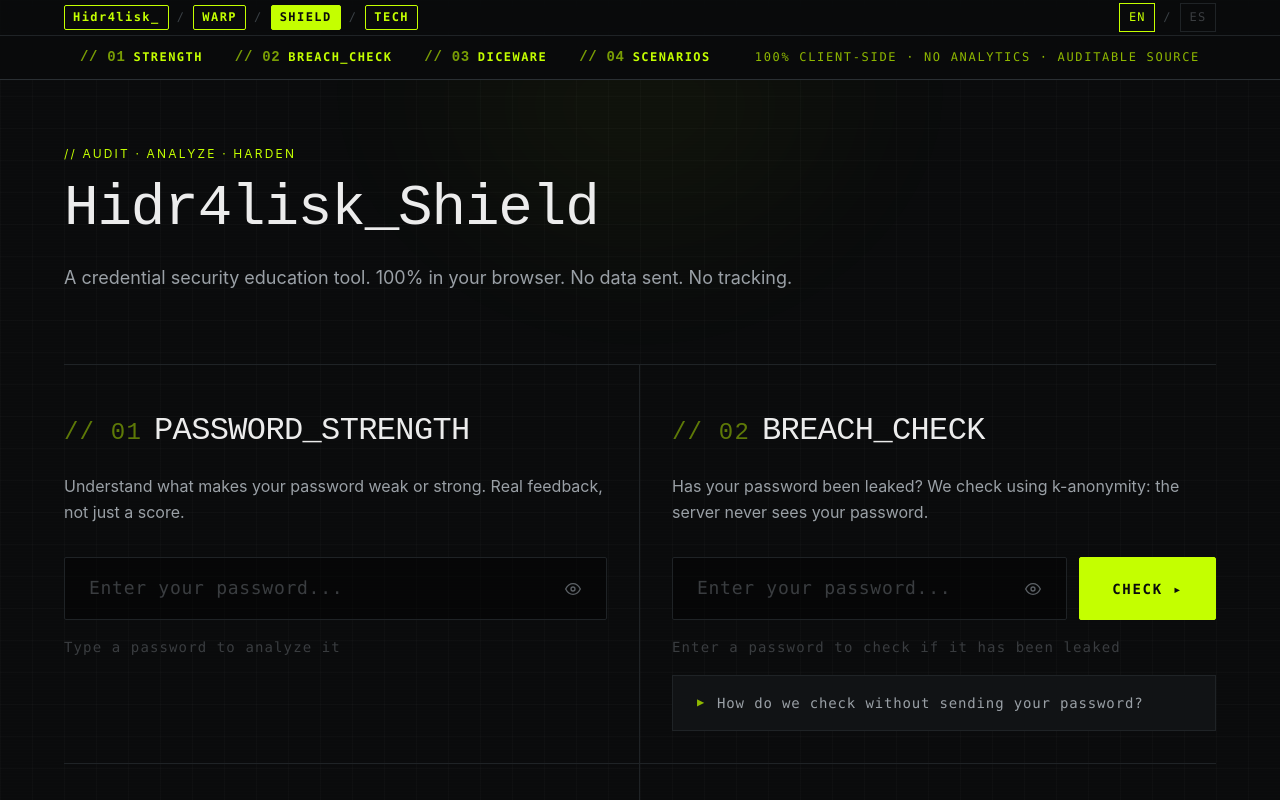
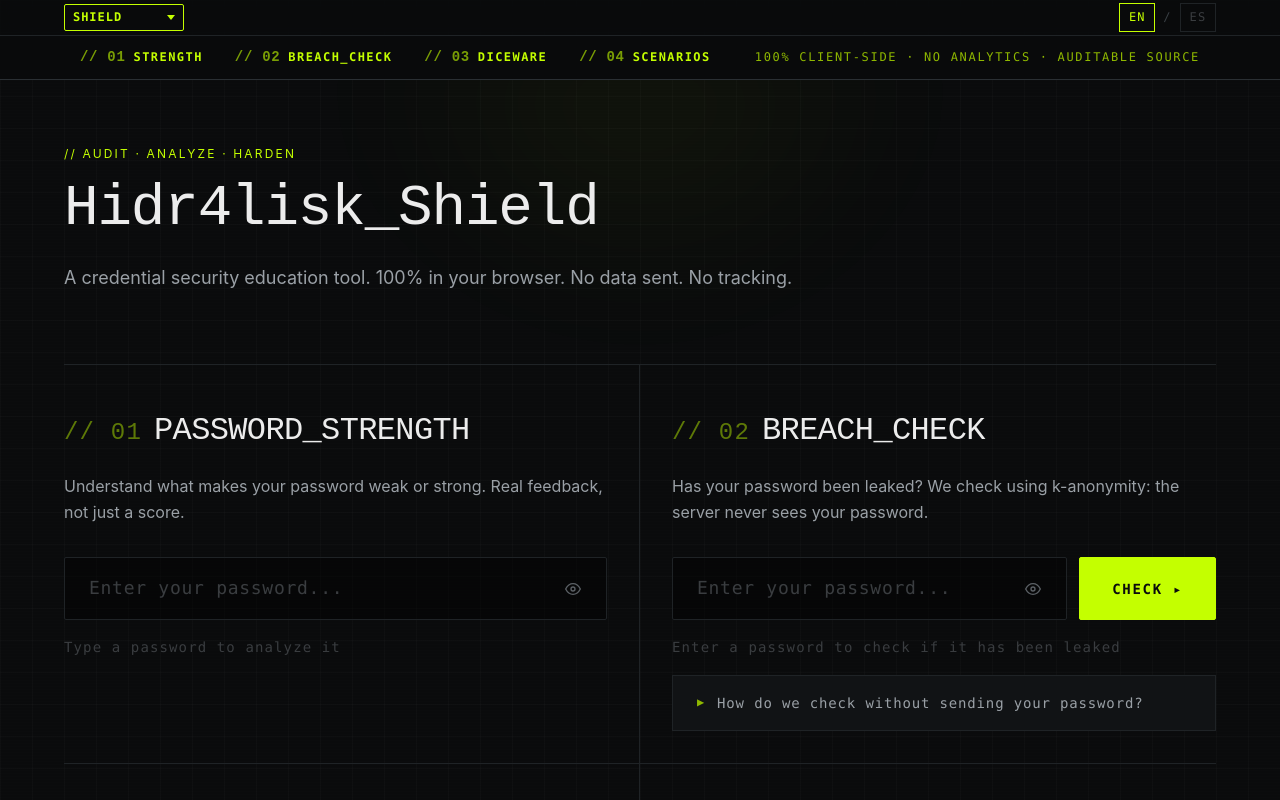
Before and after one commit to hidr4lisk/shield, a plain HTML site: page index.html in a window 1280 px wide. Shown: the top 800 px of the page. Drawn offline with Linux system fonts and the light colour scheme.

Commit message:
Deploying to gh-pages from @ hidr4lisk/shield@b4d40e063f756611c2473c5b26eb3fc5c557dfee 🚀

```diff
--- a/index.html
+++ b/index.html
@@ -43,15 +43,12 @@
   <div class="top-bar" role="banner">
     <div class="top-bar__inner">
       <div class="top-bar__left">
-        <nav class="tool-nav" aria-label="Hidr4lisk tools">
-          <a href="https://hidralisk.online" class="tool-nav__btn tool-nav__btn--brand">Hidr4lisk_</a>
-          <span class="top-bar__sep" aria-hidden="true">/</span>
-          <a href="https://hidr4lisk.github.io/warp" class="tool-nav__btn">WARP</a>
-          <span class="top-bar__sep" aria-hidden="true">/</span>
-          <a href="https://hidr4lisk.github.io/shield" class="tool-nav__btn active" aria-current="page">SHIELD</a>
-          <span class="top-bar__sep" aria-hidden="true">/</span>
-          <a href="https://hidr4lisk.github.io/tech" class="tool-nav__btn">TECH</a>
-        </nav>
+        <select class="tool-select" aria-label="Hidr4lisk tools">
+          <option value="https://hidralisk.online">Hidr4lisk_</option>
+          <option value="https://hidr4lisk.github.io/warp">WARP</option>
+          <option value="https://hidr4lisk.github.io/shield" selected>SHIELD</option>
+          <option value="https://hidr4lisk.github.io/tech">TECH</option>
+        </select>
       </div>
       <div class="top-bar__right">
         <nav class="lang-toggle" aria-label="Selector de idioma">
@@ -197,10 +194,10 @@
         <div class="footer__col">
           <p class="footer__label" data-i18n="footer_build_label">// BUILD</p>
           <!--
-            232577f es reemplazado por GitHub Actions con el SHA corto del commit.
+            b4d40e0 es reemplazado por GitHub Actions con el SHA corto del commit.
             Ver .github/workflows/deploy.yml
           -->
-          <p class="footer__status vt323">commit: <span id="build-hash">232577f</span></p>
+          <p class="footer__status vt323">commit: <span id="build-hash">b4d40e0</span></p>
           <a href="https://github.com/hidr4lisk/shield/blob/main/src/modules/pwned/index.js"
              target="_blank" rel="noopener"
              class="footer__link" data-i18n="footer_hibp_link">→ ver llamada HIBP en el código</a>
--- a/src/main.js
+++ b/src/main.js
@@ -2,6 +2,10 @@ import { initI18n, setLang, getLang, getStrings } from './core/i18n.js';
 
 // Inicializar idioma (detecta localStorage → navigator.language → ES)
 await initI18n();
+
+// Navegación entre herramientas
+const toolSelect = document.querySelector('.tool-select');
+if (toolSelect) toolSelect.addEventListener('change', () => { window.location.href = toolSelect.value; });
 
 // Botones de cambio de idioma en el top bar
 document.querySelectorAll('.lang-btn').forEach(btn => {
```
Also changed, not shown: dist/styles.css.
